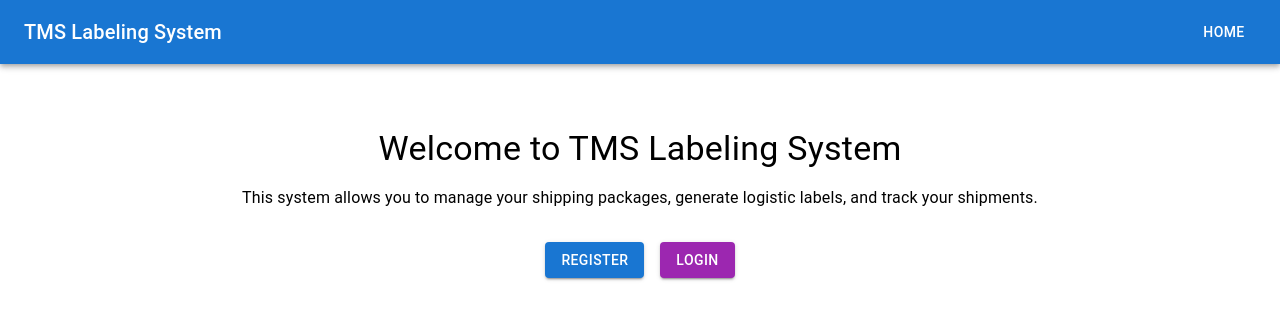
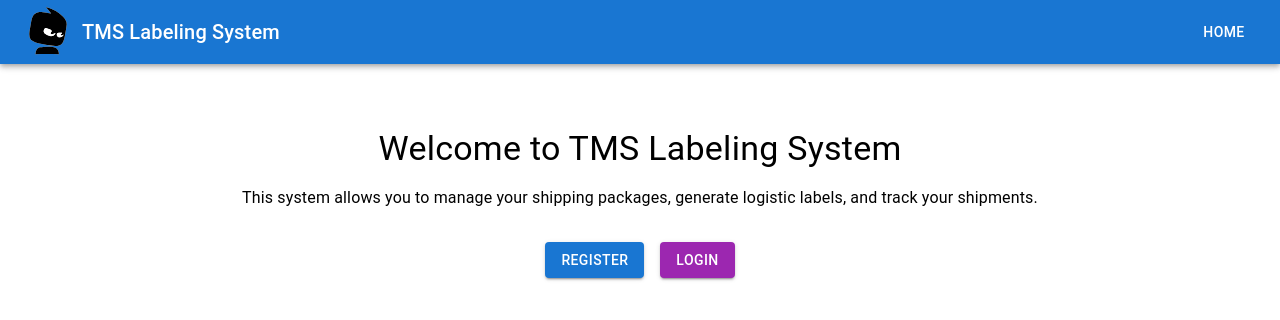
Before and after one commit to daidkcom/ddlabel, a React (Create React App) app in the folder frontend/: page / in a window 1280 px wide. Shown: the top 320 px of the page. Built offline with nearby package versions, Linux system fonts and the light colour scheme.

Commit message:
add logo

```diff
--- a/frontend/src/components/Header.tsx
+++ b/frontend/src/components/Header.tsx
@@ -2,6 +2,7 @@
 import React from 'react';
 import { AppBar, Toolbar, Button, Typography } from '@mui/material';
 import { Link, useNavigate } from 'react-router-dom';
+import MonkeyLogo from '../assets/svg/monkey_logo.svg';
 
 const Header: React.FC = () => {
   const isAuthenticated = !!localStorage.getItem('token'); // Check if user is authenticated
@@ -15,7 +16,8 @@ const Header: React.FC = () => {
   return (
     <AppBar position="static">
       <Toolbar>
-        <Typography variant="h6" sx={{ flexGrow: 1 }}>
+        <img src={MonkeyLogo} width="48px" alt="Monkey Logo" />
+        <Typography variant="h6" sx={{ marginLeft: '0.5em', flexGrow: 1 }}>
           TMS Labeling System
         </Typography>
         <Button color="inherit" component={Link} to="/">
```
